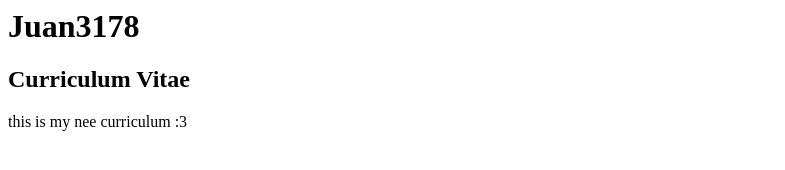
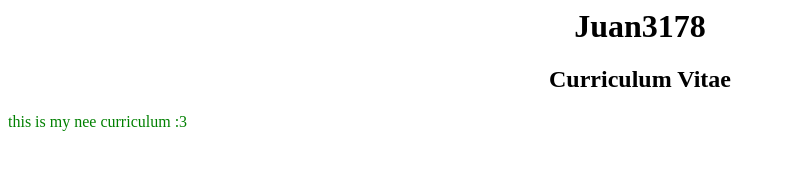
Before and after one commit to juan3178316/juan3178316, a plain HTML site: page index.html in a window 1280 px wide. Shown: the whole page, without its empty margins (0-785 px from the left). Drawn offline with Linux system fonts and the light colour scheme.

Commit message:
Update index.html
Hot fix

```diff
--- a/index.html
+++ b/index.html
@@ -3,8 +3,8 @@
 		<title>Juan3178: Curriculum Vitae (testing)</title>
 	</head>
 	<body>
-		<h1 style="align: center;">Juan3178</h1>
-		<h2 style="align: center;">Curriculum Vitae</h2>
-		<p style="color: gren;">this is my nee curriculum :3</p>
+		<h1 style="text-align: center;">Juan3178</h1>
+		<h2 style="text-align: center;">Curriculum Vitae</h2>
+		<p style="color: green;">this is my nee curriculum :3</p>
 	</body>
 </html>
```
